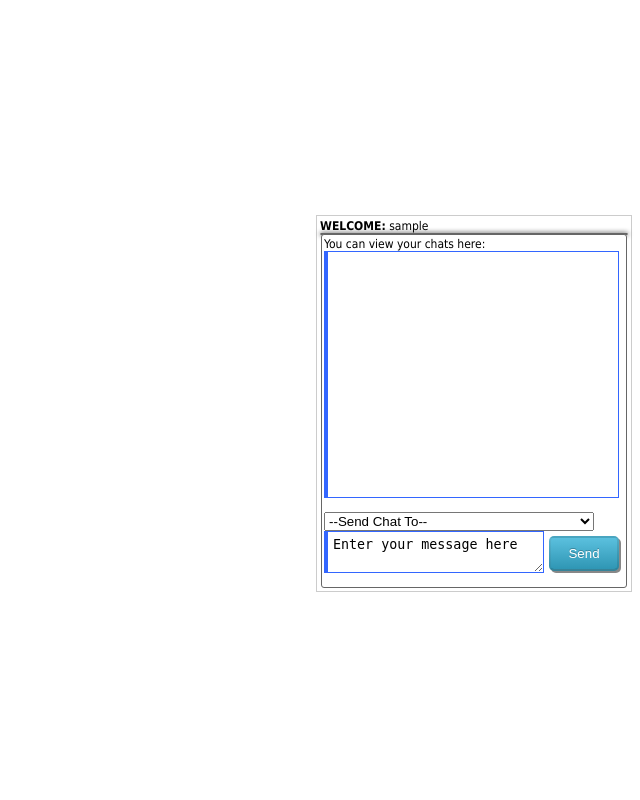
After one commit to subodh6580/LiveChat, a PHP site: page /home.php in a window 1280 px wide. The commit adds this page. Shown: the whole page, without its empty margins (640-1280 px from the left). Run offline with PHP 8.4, Linux system fonts and the light colour scheme; the visitor is signed in with stand-in values (Sample User, id 1); data that the repository does not hold is empty; some libraries are stand-ins or nearby versions.

Commit message:
Add files via upload

```diff
--- /dev/null
+++ b/connection.php
@@ -0,0 +1,13 @@
+<?php
+    $dsn = 'mysql:host=localhost;dbname=chatbox';
+    $username = 'root';
+    $password = '';
+
+    try {
+        $con = new PDO($dsn, $username, $password);
+    } catch (PDOException $e) {
+        $error_message = $e->getMessage();
+        include('../errors/err.php');
+        exit();
+    }
+?>
--- /dev/null
+++ b/home.php
@@ -0,0 +1,158 @@
+<?php
+	if(!isset($_SESSION))
+	{
+		session_start();
+		include('connection.php');
+		$username = $_SESSION['user'];
+	}
+?>
+<html lang="EN">
+	<head>
+		<meta charset="utf-8">
+		<style>
+			body {
+				font-family:"Tahoma",Arial Narrow;
+				font-size: 12px;
+			}
+			.holder {
+				padding:3px;
+				margin-left:auto;
+				margin-right:0%;
+				margin-top:17%;
+				display:table;
+				border:solid 1px #cccccc;
+				border-width: thin;
+			}
+			.style {
+				bottom:0px;
+				border:1px solid #666;
+				background-color:#FFF;
+				border-radius:3px;
+				-webkit-border-radius:3px;
+				-moz-border-radius:3px;
+				box-shadow:0 0 5px #000;
+				-moz-box-shadow:0 0 5px #000;
+				-webkit-box-shadow:0 0 5px #000;
+			}
+			.alpha {
+				float:right;
+				width:300px;
+				padding:2px;
+				border:1px solid #666;
+				background-color:#FFF;
+				border-radius: 3px;
+				}
+			.refresh {
+				border: 1px solid #3366FF;
+				border-left: 4px solid #3366FF;
+				color: green;
+				font-family: tahoma;
+				font-size: 12px;
+				height: 225px;
+				overflow: auto;
+				width: 270px;
+				padding:10px;
+				background-color:#FFFFFF;
+			}
+			#post_button{
+				border: 1px solid #3366FF;
+				background-color:#3366FF;
+				width: 50px;
+				color:#FFFFFF;
+				font-weight: bold;
+				margin-left: -04px; padding-top: 4px; padding-bottom: 4px;
+				cursor:pointer;
+			}
+			#textb{
+				border: 1px solid #3366FF;
+				border-left: 4px solid #3366FF;
+				padding-top: 5px;
+				padding-bottom: 5px;
+				padding-left: 5px;
+				width: 220px;
+			}
+			#texta{
+				border: 1px solid #3366FF;
+				border-left: 4px solid #3366FF;
+				width: 210px;
+				margin-bottom: 10px;
+				padding:5px;
+			}
+			#johnlei{
+				margin-left:3px;
+				color: #ffffff;
+				text-shadow: 0 -1px 0 rgba(0, 0, 0, 0.25);
+				background-color: #49afcd;
+				*background-color: #2f96b4;
+				background-image: -moz-linear-gradient(top, #5bc0de, #2f96b4);
+				background-image: -webkit-gradient(linear, 0 0, 0 100%, from(#5bc0de), to(#2f96b4));
+				background-image: -webkit-linear-gradient(top, #5bc0de, #2f96b4);
+				background-image: -o-linear-gradient(top, #5bc0de, #2f96b4);
+				background-image: linear-gradient(to bottom, #5bc0de, #2f96b4);
+				background-repeat: repeat-x;
+				border-color: #2f96b4 #2f96b4 #1f6377;
+				border-color: rgba(0, 0, 0, 0.1) rgba(0, 0, 0, 0.1) rgba(0, 0, 0, 0.25);
+				filter: progid:DXImageTransform.Microsoft.gradient(startColorstr='#ff5bc0de', endColorstr='#ff2f96b4', GradientType=0);
+				filter: progid:DXImageTransform.Microsoft.gradient(enabled=false);
+				float:right;
+				cursor:pointer;
+				height: 35px;
+				width:70px;
+				margin-right:5px;
+				margin-top:5px;
+				box-shadow: 2px 2px 0px #888888;
+				border-radius: 5px;
+			}
+			#johnlei:hover,
+			#johnlei:active,
+			#johnlei.active,
+			#johnlei.disabled,
+			#johnlei[disabled] {
+				color: #ffffff;
+				background-color: #269900;
+				*background-color: #269900;
+			}
+			#johnlei:active,
+			#johnlei.active {
+				background-color: #408140;
+			}
+			#johnlei:hover{
+				background-color: #2f96b4;
+			}
+		</style>
+		<script src="js/jquery.js"></script>
+	</head>
+	<body>
+	<div class="holder">
+		<label="welcomemsg"><b>WELCOME:</b> </label><label for="name"><?php echo $username; ?></label>
+			<div class="style">
+				<div class="alpha">
+					<span align="center">You can view your chats here:</span>
+					<input name="user" type="hidden" id="texta" value="<?php echo $username ?>"/>
+					<div class="refresh">
+					</div>
+					<br/>
+					<form name="newMessage" class="newMessage" action="" onsubmit="return false">
+						<select name="recipient" id="recipient" style="width:270px;">
+							<option>--Send Chat To--</option>
+								<?php
+									$sql = "SELECT * FROM tbllogin where username!='$username' ORDER BY username";
+									$qry = $con->prepare($sql);
+									$qry->execute();
+									$fetch = $qry->fetchAll();
+									foreach ($fetch as $fe):
+										$name = $fe['username'];
+								?>
+									<option title="<?php echo $name; ?>"><?php echo $fe['username']; ?> </option>
+								<?php endforeach; ?>
+						</select>
+					<textarea name="textb" id="textb">Enter your message here</textarea>
+					<input name="submit" type="submit" value="Send" id="johnlei" />
+				</form>
+			</div>
+		</div>
+		<script src="js/sendchat.js" type="text/javascript"></script>
+		<script src="js/refresh.js" type="text/javascript"></script>
+	</div>
+	</body>
+</html>
```
Also changed, not shown: error.php (added, +26 -0 lines), login.php (added, +23 -0 lines), send_save_chat.php (added, +17 -0 lines), view.php (added, +34 -0 lines), index.php (line endings or trailing spaces).
